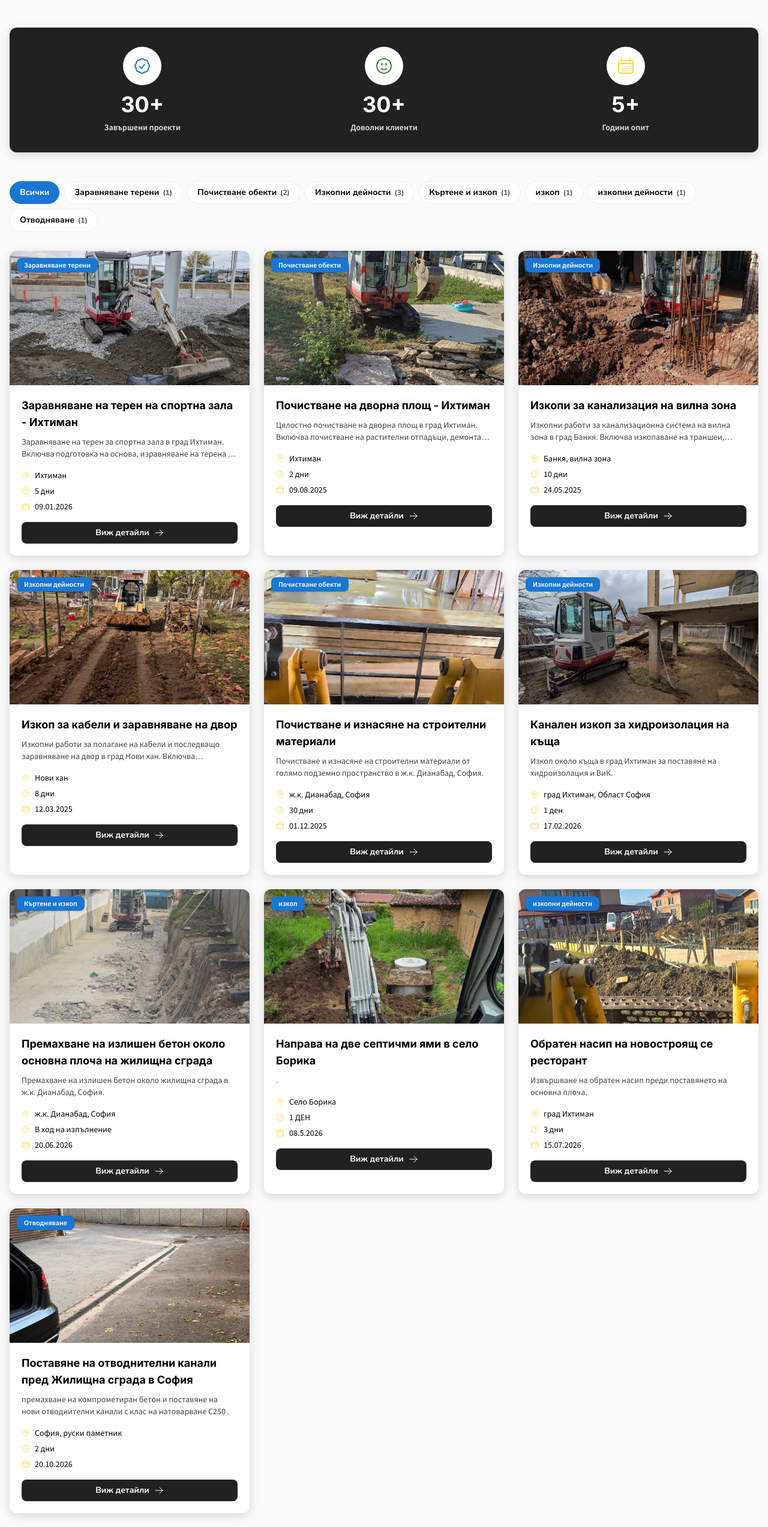
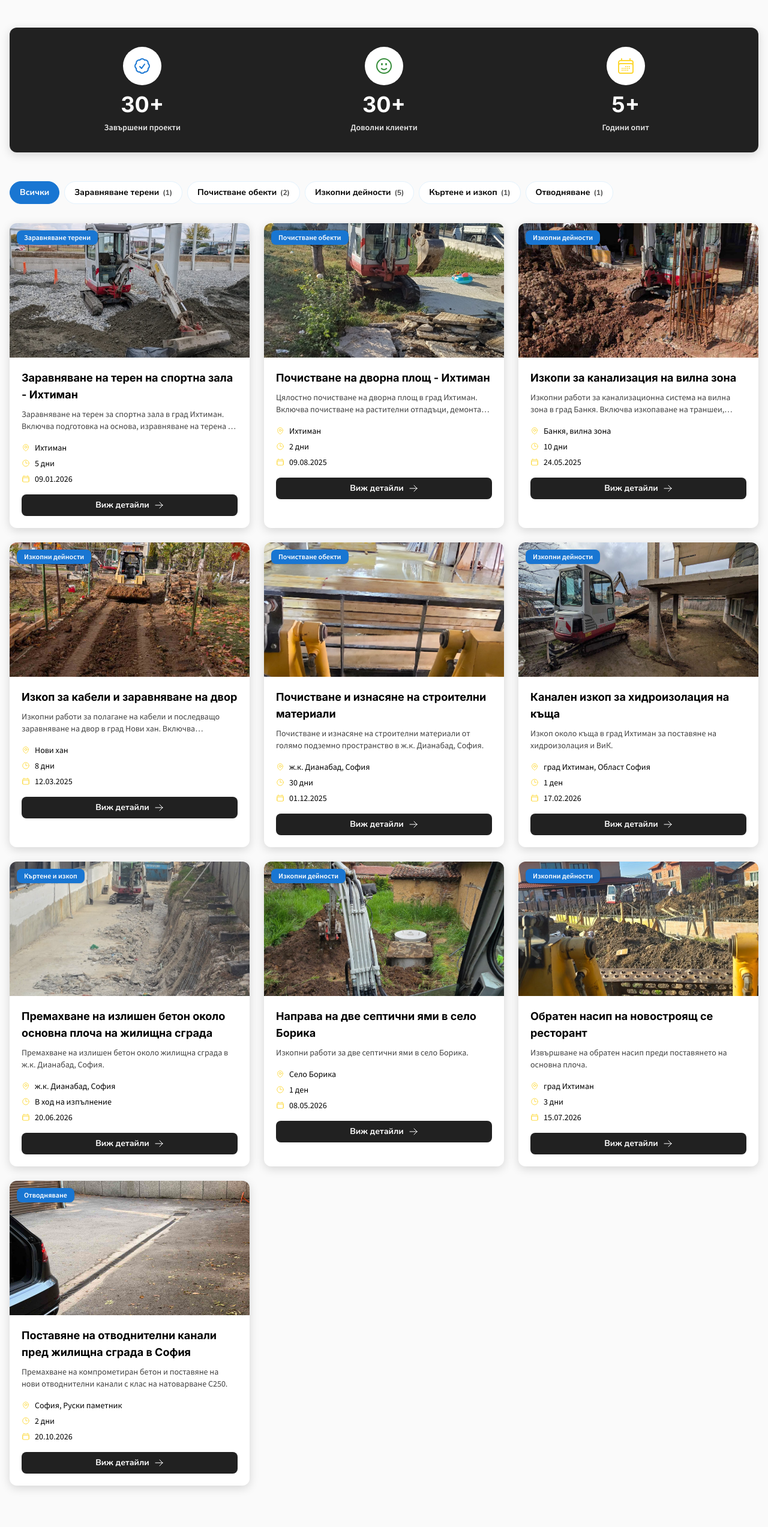
Before and after one commit to dmitkov39/DDconstruction, a Next.js app: page /projects-portfolio in a window 1280 px wide. Shown: the part 234-2779 px from the top of the page at 60% size. Built offline with nearby package versions, Linux system fonts and the light colour scheme.

Commit message:
Refine project details and image descriptions
Updated project details for septic tank construction and drainage channels, including improved titles, descriptions, and alt texts for images.

```diff
--- a/src/app/projects-portfolio/components/PortfolioInteractive.tsx
+++ b/src/app/projects-portfolio/components/PortfolioInteractive.tsx
@@ -194,21 +194,22 @@ const PortfolioInteractive = () => {
       teamSize: '2 специалисти',
     },
     {
-      id: 8 ,
-      title: 'Направа на две септичми ями в село Борика',
-      category: 'изкоп',
+      id: 8,
+      title: 'Направа на две септични ями в село Борика',
+      category: 'Изкопни дейности',
       beforeImage: '/assets/images/borika1 (2).jpg',
-      beforeAlt: 'Takeuchi TB016',
+      beforeAlt: 'Takeuchi TB016 при изкоп за септична яма в село Борика',
       afterImage: '/assets/images/borika2.jpg',
-      afterAlt: 'POV от кабината на Takeuchi TB016',
+      afterAlt: 'Гледка от кабината на Takeuchi TB016 по време на изкопа в село Борика',
       additionalImages: [
-        { image: '/assets/images/borika3.jpg', alt: '.' },
-        { image: '/assets/images/borika4.jpg', alt: '.' },
+        { image: '/assets/images/borika3.jpg', alt: 'Изкоп за септична яма в село Борика' },
+        { image: '/assets/images/borika4.jpg', alt: 'Готови изкопи за две септични ями в село Борика' },
       ],
-      description: '.',
-      duration: ' 1 ДЕН',
+      description: 'Изкопни работи за две септични ями в село Борика.',
+      duration: '1 ден',
       location: 'Село Борика',
-       completionDate: '08.5.2026',
+      completionDate: '08.05.2026',
+      challenge: 'Изкоп на две септични ями с необходимите размери и дълбочина.',
       solution: 'Използвахме Takeuchi TB016 с кофа 20см, 40см.',
       equipment: ['Takeuchi TB016', 'Кофа 20см.', 'Кофа 40см.'],
       teamSize: '2 специалисти',
@@ -216,7 +217,7 @@ const PortfolioInteractive = () => {
     {
       id: 9,
       title: 'Обратен насип на новостроящ се ресторант',
-      category: 'изкопни дейности',
+      category: 'Изкопни дейности',
       beforeImage: '/assets/images/обратен_насип_1.jpg',
       beforeAlt: 'Gehl 4240E скид-стий товарач прави обратен насип',
       afterImage: '/assets/images/обратен_насип_2.jpg',
@@ -224,60 +225,58 @@ const PortfolioInteractive = () => {
       additionalImages: [
         {
           image: '/assets/images/обратен_насип.jpg',
-          alt: 'Gehl 4240E',
+          alt: 'Gehl 4240E скид-стий товарач при обратен насип',
         },
       ],
       description: 'Извършване на обратен насип преди поставянето на основна плоча.',
       duration: '3 дни',
       location: 'град Ихтиман',
       completionDate: '15.07.2026',
-      challenge: ' Излязите основи представляваха пречка поради тяхната височина и не позволяваха директно да се насипва земната маса.',
+      challenge: 'Излезлите над нивото основи представляваха пречка поради своята височина и не позволяваха директно насипване на земната маса.',
       solution: 'Използвахме Gehl 4240E скид-стий товарач и създадохме временни рампи за преминаване над основите.',
       equipment: ['Gehl 4240E скид-стий товарач', 'кофа', 'Самосвали', 'Контейнери за отпадъци'],
       teamSize: '2 специалисти',
-      clientTestimonial: 'Обратният насип беше перфектно направен, с иделано пуснати нива за плочата! .',
+      clientTestimonial: 'Обратният насип беше перфектно направен, с идеално пуснати нива за плочата!',
     },
     {
       id: 10,
-      title: 'Поставяне на отводнителни канали пред Жилищна сграда в София',
+      title: 'Поставяне на отводнителни канали пред жилищна сграда в София',
       category: 'Отводняване',
       beforeImage: '/assets/images/kanali1.jpg',
-      beforeAlt: 'отводнителни канали-преди',
+      beforeAlt: 'Отводнителни канали преди ремонта',
       afterImage: '/assets/images/kanali4.jpg',
-      afterAlt: 'краен резултат',
-      additionalImages:
-        [
+      afterAlt: 'Новомонтирани отводнителни канали – краен резултат',
+      additionalImages: [
         {
           image: '/assets/images/kanali2.jpg',
-          alt: 'k',
+          alt: 'Премахване на компрометиран бетон при монтаж на отводнителни канали',
         },
         {
           image: '/assets/images/kanali 3.jpg',
-          alt: 'k',
+          alt: 'Монтаж на отводнителни канали с наклон 1%',
         },
         {
           image: '/assets/images/kanali5.jpg',
-          alt: 'k',
+          alt: 'Бетониране около отводнителните канали',
         },
         {
           image: '/assets/images/kanali6.jpg',
-          alt: 'k',
+          alt: 'Завършен отводнителен канал пред жилищна сграда',
         },
       ],
-      description: 'премахване на компрометиран бетон и поставяне на нови отводнителни канали с клас на натоварване C250 .',
+      description: 'Премахване на компрометиран бетон и поставяне на нови отводнителни канали с клас на натоварване C250.',
       duration: '2 дни',
-      location: 'София, руски паметник',
+      location: 'София, Руски паметник',
       completionDate: '20.10.2026',
-      challenge: ' Предварително поставеният асфалт около каналите представляваше трудност, поради дадените вече нива по него.',
-      solution: 'Повдигнахме канали от края който позволяваше това да стане, като се придържахме към 1% наклон по цялата дължина(10,5м.).',
+      challenge: 'Предварително поставеният асфалт около каналите представляваше трудност, поради дадените вече нива по него.',
+      solution: 'Повдигнахме каналите от края, който позволяваше това да стане, като се придържахме към 1% наклон по цялата дължина (10,5 м).',
       equipment: ['Iveco Daily 3515 - самосвал', 'кофа', 'инструменти'],
       teamSize: '2 специалисти',
       clientTestimonial: 'Бързи, точни, добра комуникация и ясно поставени очаквания.',
     },
   ];
 
-  const testimonials: Testimonial[] =
-    [
+  const testimonials: Testimonial[] = [
     {
       id: 1,
       clientName: 'Иван Кузманов',
@@ -310,12 +309,12 @@ const PortfolioInteractive = () => {
       comment: 'Перфектна логистика и точност при доставките. Всички материали пристигнаха в отлично състояние и точно навреме. Комуникацията с екипа беше безпроблемна. Благодаря за професионализма!',
       date: '25.11.2025',
     },
-     {
+    {
       id: 5,
       clientName: 'Кристиян Петров',
       projectType: 'Поставяне на отводнителни канали',
       rating: 5,
-      comment: 'Бързи, точни, добра комуникация и ясно поставени очаквания.Постараха се доста при инсталирането на отводнителен канал на паркинг с гаражи. Положихме бетон върху асфалта и изчистихме всичко.Добра цена, много добро качество. Усеща се как се грижат за клиентите си.',
+      comment: 'Бързи, точни, добра комуникация и ясно поставени очаквания. Постараха се доста при инсталирането на отводнителен канал на паркинг с гаражи. Положихме бетон върху асфалта и изчистихме всичко. Добра цена, много добро качество. Усеща се как се грижат за клиентите си.',
       date: '20.10.2026',
     },
   ];
```
